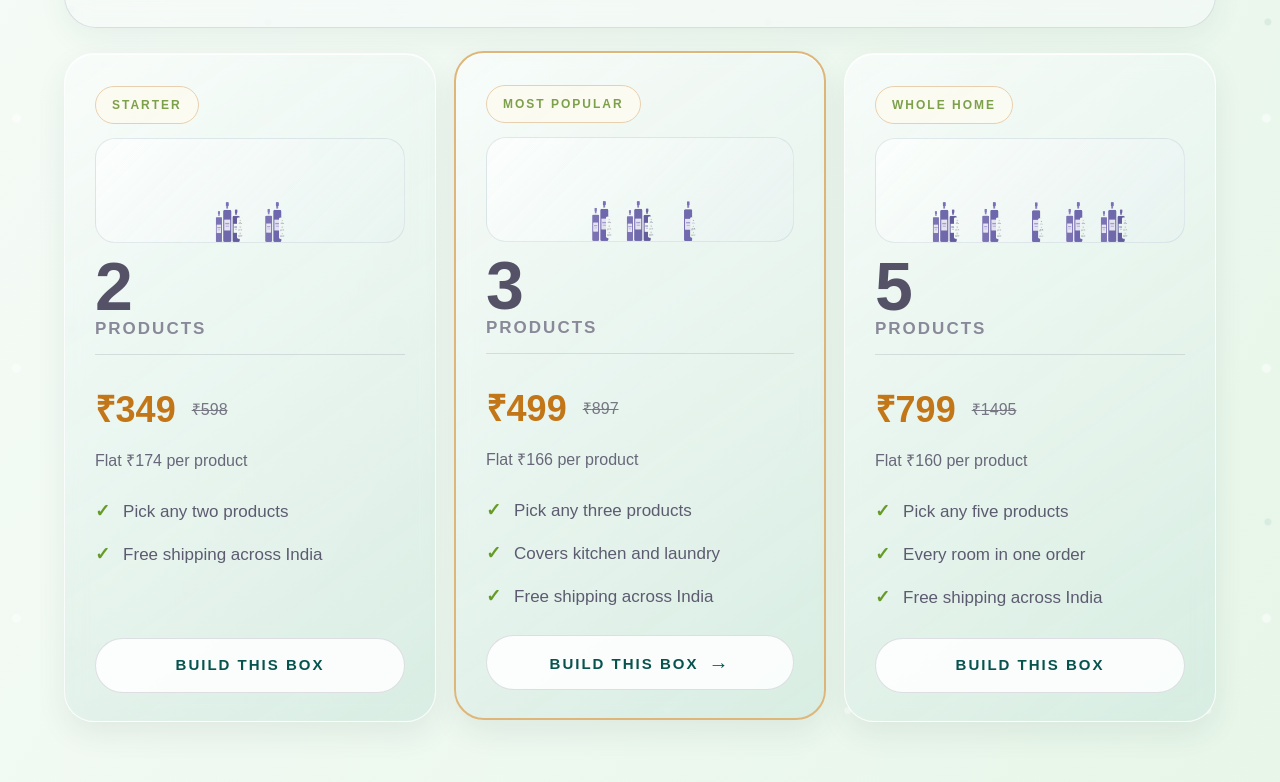
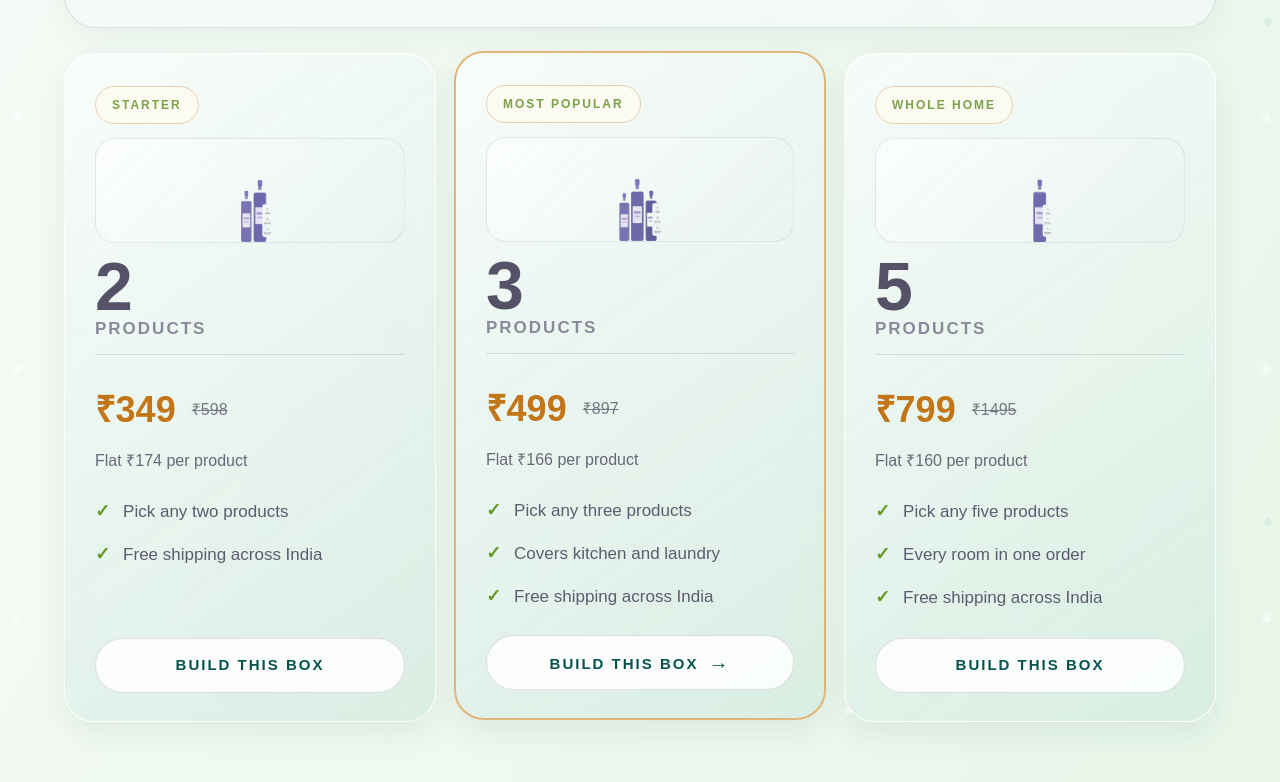
Before and after one commit to ShobhitChandra/NewFrontend-Purelane, a React app in the folder frontend/: page / in a window 1280 px wide. Shown: the part 3927-4709 px from the top of the page. Built offline with nearby package versions, Linux system fonts and the light colour scheme.

Commit message:
refactor: simplify bundle cards to show single bottle
- Change from multiple bottle images to single bottle per card
- Update bundle data structure with bottleClass property
- Simplify BundleCard component rendering logic
- Each bundle now displays one representative bottle

```diff
--- a/frontend/src/Landing_Page/Bundle/BundleCard.js
+++ b/frontend/src/Landing_Page/Bundle/BundleCard.js
@@ -21,16 +21,11 @@
 
                 <div className="bundle-products">
 
-                    {bundle.imageProducts.map((product, index) => (
-
-                        <span
-                            key={index}
-                            className={`pimg ${product}`}
-                            role="img"
-                            aria-label="Purelane non-toxic cleaning product"
-                        ></span>
-
-                    ))}
+                    <span
+                        className={`pimg ${bundle.bottleClass}`}
+                        role="img"
+                        aria-label="Purelane product bottle"
+                    ></span>
 
                 </div>
 
--- a/frontend/src/data/bundle.js
+++ b/frontend/src/data/bundle.js
@@ -16,10 +16,7 @@
 
         popular: false,
 
-        imageProducts: [
-            "p-laundry",
-            "p-kitchen"
-        ]
+        bottleClass: "p-kitchen"
     },
 
     {
@@ -40,11 +37,7 @@
 
         popular: true,
 
-        imageProducts: [
-            "p-kitchen",
-            "p-laundry",
-            "p-bathroom"
-        ]
+        bottleClass: "p-laundry"
     },
 
     {
@@ -65,13 +58,7 @@
 
         popular: false,
 
-        imageProducts: [
-            "p-laundry",
-            "p-kitchen",
-            "p-bathroom",
-            "p-handwash",
-            "p-floor"
-        ]
+        bottleClass: "p-bathroom"
     }
 ];
 
```
Also changed, not shown: frontend/build/asset-manifest.json, frontend/build/index.html, frontend/build/static/js/main.cdf7d66c.js.LICENSE.txt (renamed from frontend/build/static/js/main.49c6de28.js.LICENSE.txt), 4 other files.
